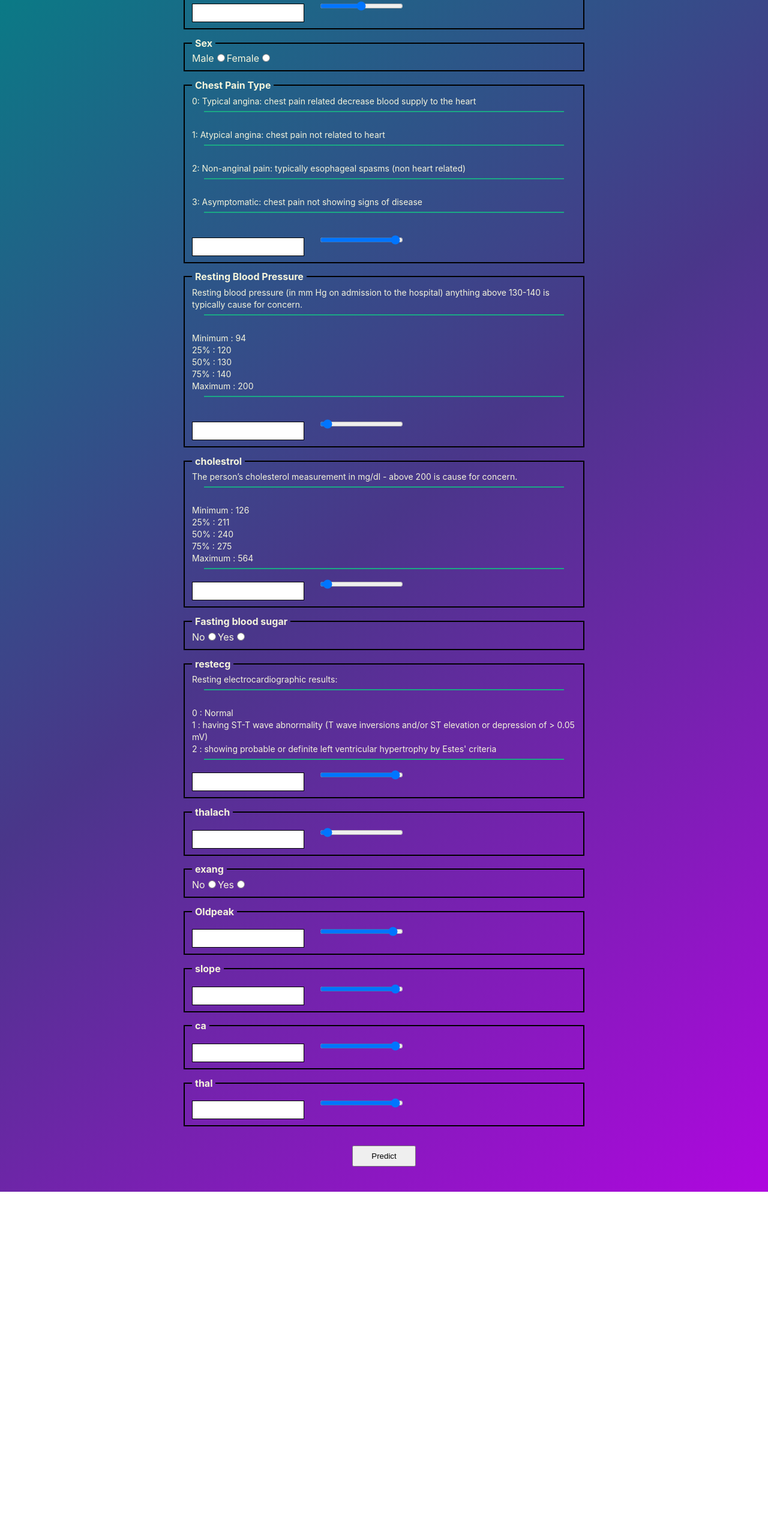
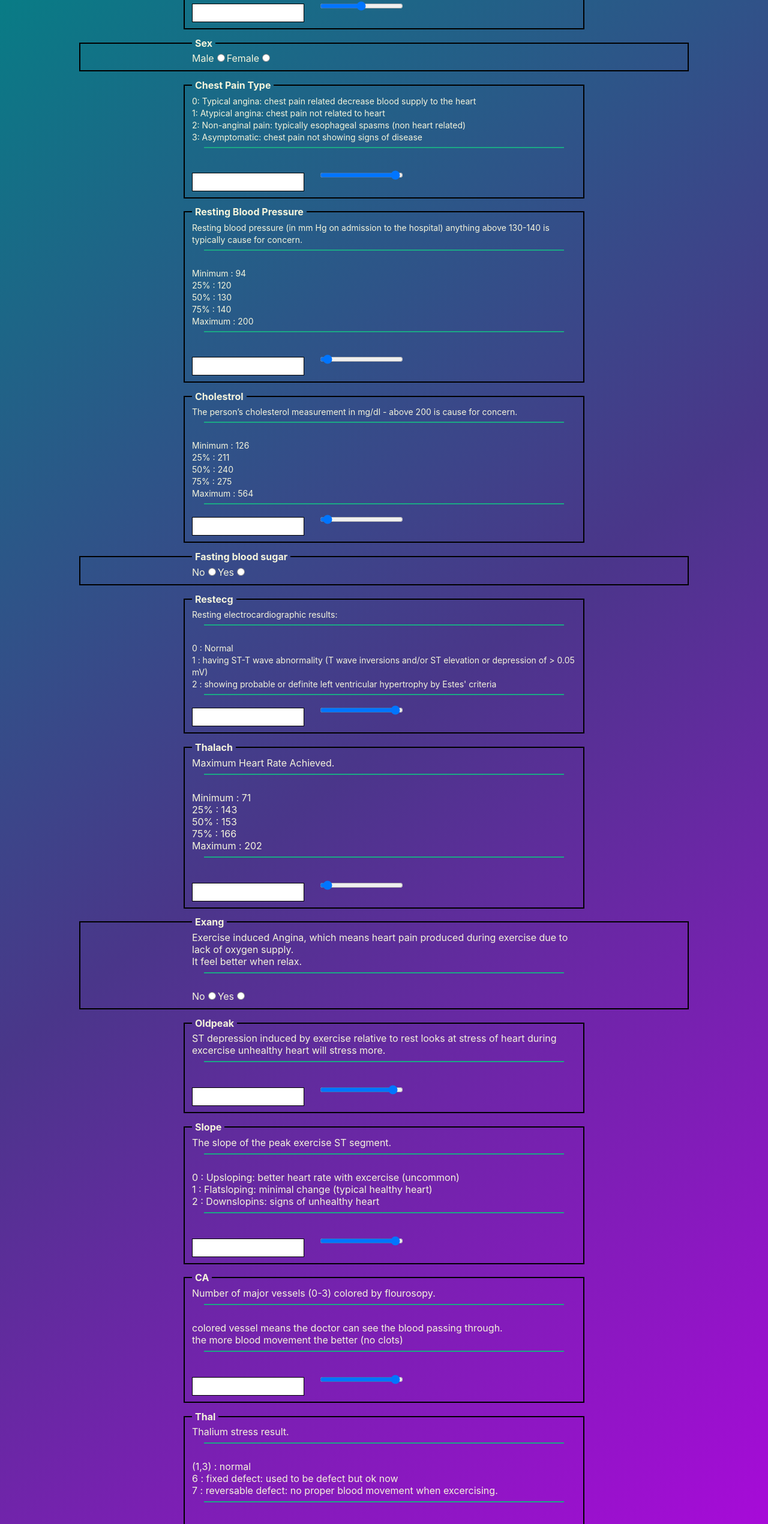
Before and after one commit to arun-kumar-ak/heart-disease-detector, a React (Create React App) app: page / in a window 1280 px wide. Shown: the part 233-2774 px from the top of the page at 60% size. Before the commit the page ends 2220 px from the top, so only its background shows below. Built offline with nearby package versions, Linux system fonts and the light colour scheme; no server answers.

Commit message:
solve input tag bug and add some details to the fieldset or legend

```diff
--- a/src/App.css
+++ b/src/App.css
@@ -60,6 +60,11 @@ hr {
   margin-left: 4%;
 }
 
+.equal {
+  padding-left: 14.5%;
+  padding-right: 14.5%;
+}
+
 input::-webkit-outer-spin-button,
 input::-webkit-inner-spin-button {
   -webkit-appearance: none;
--- a/src/App.js
+++ b/src/App.js
@@ -65,10 +65,10 @@ class App extends Component {
         <fieldset>
           <legend><b>Age</b></legend>
           <label>Enter Your Age:</label><br />
-          <input id="age-label" value={this.state.age_value}></input>
+          <input id="age-label" value={this.state.age_value} onChange={(Event)=>{this.setState({age_value:Event.target.value})}}></input>
           <input type="range" min="1" className="slider" max="100" step="1" onChange={(Event)=>{this.setState({age_value:Event.target.value})}}></input><br />
         </fieldset>
-        <fieldset>
+        <fieldset className="equal">
           <legend><b>Sex</b></legend>
           <label htmlFor="male" >Male</label>
           <input  type="radio" name="gender" value={1} onChange={(Event)=>{this.setState({sex_value:Event.target.value})}}></input>
@@ -78,12 +78,12 @@ class App extends Component {
         <fieldset>
           <legend><b>Chest Pain Type</b></legend>
           <label className="font">
-            0: Typical angina: chest pain related decrease blood supply to the heart<hr /><br />
-            1: Atypical angina: chest pain not related to heart<hr /><br />
-            2: Non-anginal pain: typically esophageal spasms (non heart related)<hr /><br />
+            0: Typical angina: chest pain related decrease blood supply to the heart<br />
+            1: Atypical angina: chest pain not related to heart<br />
+            2: Non-anginal pain: typically esophageal spasms (non heart related)<br />
             3: Asymptomatic: chest pain not showing signs of disease<hr /> <br />
           </label>
-          <input type="number" value={this.state.cp_value}></input>
+          <input type="number" value={this.state.cp_value} onChange={(Event)=>{this.setState({cp_value:Event.target.value})}}></input>
           <input type="range" min="0" max="3" step="1" className="slider" onChange={(Event)=>{this.setState({cp_value:Event.target.value})}}></input>
         </fieldset>
         <fieldset>
@@ -100,7 +100,7 @@ class App extends Component {
           <input type="range" min="94" className="slider" max="200" step="1" onChange={(Event)=>{this.setState({trestbps_value:Event.target.value})}}></input><br />
         </fieldset>
         <fieldset>
-          <legend><b>cholestrol</b></legend>
+          <legend><b>Cholestrol</b></legend>
           <label className="font">
             The person’s cholesterol measurement in mg/dl - above 200 is cause for concern.<hr /><br />
             Minimum : 126<br />
@@ -112,7 +112,7 @@ class App extends Component {
           <input value={this.state.chol_value} onChange={(Event)=>{this.setState({chol_value:Event.target.value})}}></input>
           <input className="slider" type="range" min="126" max="564" step="1" onChange={(Event)=>{this.setState({chol_value:Event.target.value})}}></input><br />
         </fieldset>
-        <fieldset>
+        <fieldset className="equal">
           <legend><b>Fasting blood sugar</b></legend>
           <span /><label htmlFor="fbs_no" >No</label>
           <input  type="radio" name="fbs" value={0} onChange={(Event)=>{this.setState({fbs_value:Event.target.value})}}></input>
@@ -120,23 +120,34 @@ class App extends Component {
           <input  type="radio" name="fbs" value={1} onChange={(Event)=>{this.setState({fbs_value:Event.target.value})}}></input><br />
         </fieldset>
         <fieldset>
-          <legend><b>restecg</b></legend>
+          <legend><b>Restecg</b></legend>
           <label className="font">
             Resting electrocardiographic results:<hr /><br />
             0 : Normal<br />
             1 : having ST-T wave abnormality (T wave inversions and/or ST elevation or depression of > 0.05 mV)<br />
             2 : showing probable or definite left ventricular hypertrophy by Estes' criteria<hr />
           </label>
-          <input  type="number" value={this.state.restecg_value}></input>
+          <input  type="number" value={this.state.restecg_value} onChange={(Event)=>{this.setState({restecg_value:Event.target.value})}}></input>
           <input type="range" className="slider" min="0" max="2" step="1" onChange={(Event)=>{this.setState({restecg_value:Event.target.value})}}></input>
         </fieldset>
         <fieldset>
-          <legend><b>thalach</b></legend>
+          <legend><b>Thalach</b></legend>
+          <label>Maximum Heart Rate Achieved.<hr /><br />
+            Minimum : 71<br />
+            25% : 143<br />
+            50% : 153<br />
+            75% : 166<br />
+            Maximum : 202<hr />
+          </label><br />
           <input value={this.state.thalach_value} onChange={(Event)=>{this.setState({thalach_value:Event.target.value})}}></input>
           <input className="slider" type="range" min="71" max="202" step="1" onChange={(Event)=>{this.setState({thalach_value:Event.target.value})}}></input><br />
         </fieldset>
-        <fieldset>
-          <legend><b>exang</b></legend>
+        <fieldset className="equal">
+          <legend><b>Exang</b></legend>
+          <label>
+            Exercise induced Angina, which means heart pain produced during exercise due to lack of oxygen supply.<br />
+            It feel better when relax.
+          </label><hr /><br />
           <span /><label htmlFor="exang_no" >No</label>
           <input  type="radio" name="exang" value={0} onChange={(Event)=>{this.setState({exang_value:Event.target.value})}}></input>
           <label htmlFor="exang_yes">Yes</label>
@@ -144,22 +155,42 @@ class App extends Component {
         </fieldset>
         <fieldset>
           <legend><b>Oldpeak</b></legend>
-          <input type="number" value={this.state.oldpeak_value}></input>
-          <input className="slider" type="range" min="0" max="6.2" step="0.2" onChange={(Event)=>{this.setState({oldpeak_value:Event.target.value})}}></input><br />
+          <label>
+            ST depression induced by exercise relative to rest looks at stress of heart during excercise unhealthy heart will stress more.<br />
+          </label><hr /><br />
+          <input type="number" value={this.state.oldpeak_value} onChange={(Event)=>{this.setState({oldpeak_value:Event.target.value})}}></input>
+          <input className="slider" type="range" min="0" max="6.2" step="0.1" onChange={(Event)=>{this.setState({oldpeak_value:Event.target.value})}}></input><br />
         </fieldset>
         <fieldset>
-          <legend><b>slope</b></legend>
-          <input type="number" value={this.state.slope_value}></input>
+          <legend><b>Slope</b></legend>
+          <label>
+            The slope of the peak exercise ST segment.<hr /><br />
+            0 : Upsloping: better heart rate with excercise (uncommon)<br />
+            1 : Flatsloping: minimal change (typical healthy heart)<br />
+            2 : Downslopins: signs of unhealthy heart<br />
+          </label><hr /><br />
+          <input type="number" value={this.state.slope_value} onChange={(Event)=>{this.setState({slope_value:Event.target.value})}}></input>
           <input type="range" className="slider" min="0" max="2" step="1" onChange={(Event)=>{this.setState({slope_value:Event.target.value})}}></input>
         </fieldset>
         <fieldset>
-          <legend><b>ca</b></legend>
-          <input  type="number" value={this.state.ca_value}></input>
+          <legend><b>CA</b></legend>
+          <label>
+            Number of major vessels (0-3) colored by flourosopy.<hr /><br />
+            colored vessel means the doctor can see the blood passing through.<br />
+            the more blood movement the better (no clots)
+          </label><hr /><br />
+          <input  type="number" value={this.state.ca_value} onChange={(Event)=>{this.setState({ca_value:Event.target.value})}}></input>
           <input type="range" className="slider" min="0" max="4" step="1" onChange={(Event)=>{this.setState({ca_value:Event.target.value})}}></input>
         </fieldset>
         <fieldset>
-          <legend><b>thal</b></legend>
-          <input  type="number" value={this.state.thal_value}></input>
+          <legend><b>Thal</b></legend>
+          <label>
+            Thalium stress result.<hr /><br />
+            (1,3) : normal<br />
+            6 : fixed defect: used to be defect but ok now<br />
+            7 : reversable defect: no proper blood movement when excercising.
+          </label><hr /><br />
+          <input  type="number" value={this.state.thal_value} onChange={(Event)=>{this.setState({thal_value:Event.target.value})}}></input>
           <input type="range" className="slider" min="0" max="3" step="1" onChange={(Event)=>{this.setState({thal_value:Event.target.value})}}></input>
         </fieldset>
         <div id="output">
```
Also changed, not shown: 8 other files (tests, documents, lock files or other folders).
